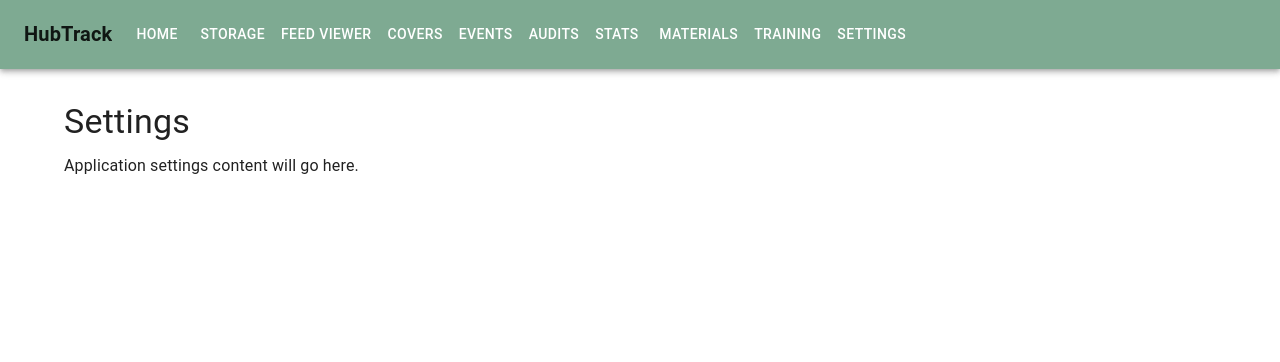
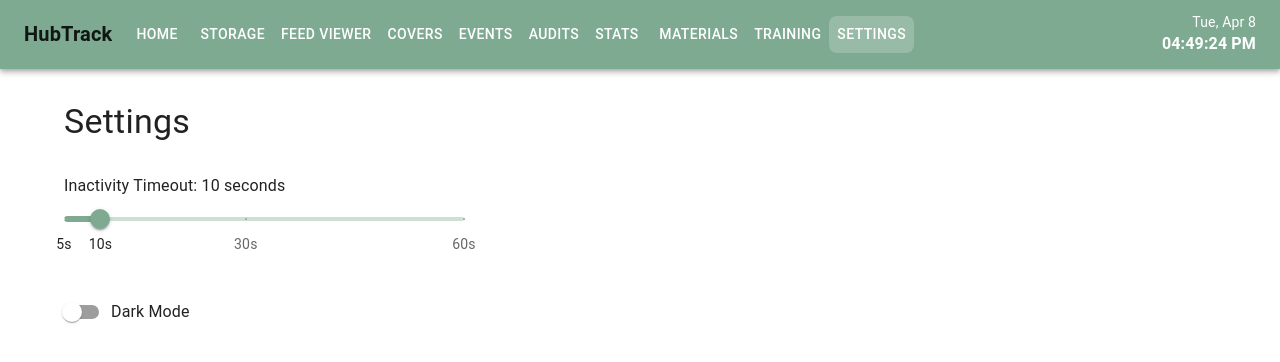
Before and after one commit to IBlack-Biogreen/hubTrack, a React (Vite) app in the folder frontend/: page /settings in a window 1280 px wide. Shown: the top 362 px of the page. Built offline with nearby package versions, Linux system fonts and the light colour scheme.

Commit message:
timeout and settings

```diff
--- a/frontend/src/App.tsx
+++ b/frontend/src/App.tsx
@@ -1,5 +1,5 @@
 import { BrowserRouter as Router, Routes, Route } from 'react-router-dom';
-import { ThemeProvider, createTheme } from '@mui/material/styles';
+import { ThemeProvider as MuiThemeProvider, createTheme } from '@mui/material/styles';
 import CssBaseline from '@mui/material/CssBaseline';
 import Navigation from './components/Navigation';
 import Home from './pages/Home';
@@ -12,8 +12,11 @@ import Stats from './pages/Stats';
 import Materials from './pages/Materials';
 import Training from './pages/Training';
 import Settings from './pages/Settings';
+import { useInactivityTimeout } from './hooks/useInactivityTimeout';
+import { TimeoutProvider } from './contexts/TimeoutContext';
+import { ThemeProvider, useThemeContext } from './contexts/ThemeContext';
 
-const theme = createTheme({
+const lightTheme = createTheme({
   palette: {
     mode: 'light',
     primary: {
@@ -40,11 +43,41 @@ const theme = createTheme({
   },
 });
 
-function App() {
+const darkTheme = createTheme({
+  palette: {
+    mode: 'dark',
+    primary: {
+      main: '#7EAA92',
+    },
+    secondary: {
+      main: '#C8E4B2',
+    },
+    info: {
+      main: '#FFD9B7',
+    },
+    success: {
+      main: '#9ED2BE',
+    },
+    background: {
+      default: '#121212',
+      paper: '#1E1E1E',
+    },
+  },
+  components: {
+    MuiButton: {
+      styleOverrides: {
+        root: {
+          borderRadius: 8,
+        },
+      },
+    },
+  },
+});
+
+function AppContent() {
+  useInactivityTimeout();
   return (
-    <ThemeProvider theme={theme}>
-      <CssBaseline />
-      <Router>
+    <>
       <Navigation />
       <Routes>
         <Route path="/" element={<Home />} />
@@ -58,8 +91,29 @@ function App() {
         <Route path="/training" element={<Training />} />
         <Route path="/settings" element={<Settings />} />
       </Routes>
+    </>
+  );
+}
+
+function ThemeWrapper() {
+  const { isDarkMode } = useThemeContext();
+  return (
+    <MuiThemeProvider theme={isDarkMode ? darkTheme : lightTheme}>
+      <CssBaseline />
+      <AppContent />
+    </MuiThemeProvider>
+  );
+}
+
+function App() {
+  return (
+    <Router>
+      <ThemeProvider>
+        <TimeoutProvider>
+          <ThemeWrapper />
+        </TimeoutProvider>
+      </ThemeProvider>
     </Router>
-    </ThemeProvider>
   );
 }
 
--- a/frontend/src/components/Navigation.tsx
+++ b/frontend/src/components/Navigation.tsx
@@ -1,5 +1,5 @@
 import { useState } from 'react';
-import { Link as RouterLink } from 'react-router-dom';
+import { Link as RouterLink, useLocation } from 'react-router-dom';
 import {
   AppBar,
   Box,
@@ -14,6 +14,7 @@ import {
   useTheme,
 } from '@mui/material';
 import MenuIcon from '@mui/icons-material/Menu';
+import { useCurrentTime } from '../hooks/useCurrentTime';
 
 const pages = [
   { name: 'Home', path: '/' },
@@ -32,6 +33,8 @@ function Navigation() {
   const [anchorElNav, setAnchorElNav] = useState<null | HTMLElement>(null);
   const theme = useTheme();
   const isMobile = useMediaQuery(theme.breakpoints.down('md'));
+  const location = useLocation();
+  const currentTime = useCurrentTime();
 
   const handleOpenNavMenu = (event: React.MouseEvent<HTMLElement>) => {
     setAnchorElNav(event.currentTarget);
@@ -39,6 +42,23 @@ function Navigation() {
 
   const handleCloseNavMenu = () => {
     setAnchorElNav(null);
+  };
+
+  const formatTime = (date: Date) => {
+    return date.toLocaleTimeString('en-US', {
+      hour: '2-digit',
+      minute: '2-digit',
+      second: '2-digit',
+      hour12: true
+    });
+  };
+
+  const formatDate = (date: Date) => {
+    return date.toLocaleDateString('en-US', {
+      weekday: 'short',
+      month: 'short',
+      day: 'numeric'
+    });
   };
 
   return (
@@ -97,6 +117,7 @@ function Navigation() {
                     onClick={handleCloseNavMenu}
                     component={RouterLink}
                     to={page.path}
+                    selected={location.pathname === page.path}
                   >
                     <Typography textAlign="center">{page.name}</Typography>
                   </MenuItem>
@@ -134,6 +155,7 @@ function Navigation() {
                     my: 2,
                     color: 'white',
                     display: 'block',
+                    backgroundColor: location.pathname === page.path ? 'rgba(255, 255, 255, 0.2)' : 'transparent',
                     '&:hover': {
                       backgroundColor: 'rgba(255, 255, 255, 0.1)',
                     },
@@ -144,6 +166,21 @@ function Navigation() {
               ))}
             </Box>
           )}
+
+          <Box sx={{
+            display: 'flex',
+            flexDirection: 'column',
+            alignItems: 'flex-end',
+            color: 'white',
+            ml: 'auto'
+          }}>
+            <Typography variant="body2">
+              {formatDate(currentTime)}
+            </Typography>
+            <Typography variant="body1" sx={{ fontWeight: 'bold' }}>
+              {formatTime(currentTime)}
+            </Typography>
+          </Box>
         </Toolbar>
       </Container>
     </AppBar>
--- /dev/null
+++ b/frontend/src/contexts/ThemeContext.tsx
@@ -0,0 +1,30 @@
+import { createContext, useContext, useState, ReactNode } from 'react';
+
+interface ThemeContextType {
+  isDarkMode: boolean;
+  toggleDarkMode: () => void;
+}
+
+const ThemeContext = createContext<ThemeContextType | undefined>(undefined);
+
+export function ThemeProvider({ children }: { children: ReactNode }) {
+  const [isDarkMode, setIsDarkMode] = useState(false);
+
+  const toggleDarkMode = () => {
+    setIsDarkMode(prev => !prev);
+  };
+
+  return (
+    <ThemeContext.Provider value={{ isDarkMode, toggleDarkMode }}>
+      {children}
+    </ThemeContext.Provider>
+  );
+}
+
+export function useThemeContext() {
+  const context = useContext(ThemeContext);
+  if (context === undefined) {
+    throw new Error('useThemeContext must be used within a ThemeProvider');
+  }
+  return context;
+}
--- /dev/null
+++ b/frontend/src/contexts/TimeoutContext.tsx
@@ -0,0 +1,26 @@
+import { createContext, useContext, useState, ReactNode } from 'react';
+
+interface TimeoutContextType {
+  timeout: number;
+  setTimeout: (value: number) => void;
+}
+
+const TimeoutContext = createContext<TimeoutContextType | undefined>(undefined);
+
+export function TimeoutProvider({ children }: { children: ReactNode }) {
+  const [timeout, setTimeout] = useState(10000); // Default 10 seconds
+
+  return (
+    <TimeoutContext.Provider value={{ timeout, setTimeout }}>
+      {children}
+    </TimeoutContext.Provider>
+  );
+}
+
+export function useTimeout() {
+  const context = useContext(TimeoutContext);
+  if (context === undefined) {
+    throw new Error('useTimeout must be used within a TimeoutProvider');
+  }
+  return context;
+}
--- /dev/null
+++ b/frontend/src/hooks/useCurrentTime.ts
@@ -0,0 +1,15 @@
+import { useState, useEffect } from 'react';
+
+export function useCurrentTime() {
+  const [time, setTime] = useState(new Date());
+
+  useEffect(() => {
+    const timer = setInterval(() => {
+      setTime(new Date());
+    }, 1000);
+
+    return () => clearInterval(timer);
+  }, []);
+
+  return time;
+}
--- /dev/null
+++ b/frontend/src/hooks/useInactivityTimeout.ts
@@ -0,0 +1,36 @@
+import { useEffect } from 'react';
+import { useNavigate } from 'react-router-dom';
+import { useTimeout } from '../contexts/TimeoutContext';
+
+export function useInactivityTimeout() {
+  const navigate = useNavigate();
+  const { timeout } = useTimeout();
+
+  useEffect(() => {
+    let timer: ReturnType<typeof setTimeout>;
+
+    const resetTimer = () => {
+      clearTimeout(timer);
+      timer = setTimeout(() => {
+        navigate('/');
+      }, timeout);
+    };
+
+    // Set up event listeners
+    const events = ['mousedown', 'mousemove', 'keypress', 'scroll', 'touchstart'];
+    events.forEach(event => {
+      document.addEventListener(event, resetTimer);
+    });
+
+    // Start the timer
+    resetTimer();
+
+    // Cleanup
+    return () => {
+      clearTimeout(timer);
+      events.forEach(event => {
+        document.removeEventListener(event, resetTimer);
+      });
+    };
+  }, [navigate, timeout]);
+}
--- a/frontend/src/pages/Settings.tsx
+++ b/frontend/src/pages/Settings.tsx
@@ -1,15 +1,55 @@
-import { Container, Typography, Box } from '@mui/material';
+import { Container, Typography, Box, Slider, Switch, FormControlLabel } from '@mui/material';
+import { useTimeout } from '../contexts/TimeoutContext';
+import { useThemeContext } from '../contexts/ThemeContext';
 
 function Settings() {
+  const { timeout, setTimeout } = useTimeout();
+  const { isDarkMode, toggleDarkMode } = useThemeContext();
+
+  const handleTimeoutChange = (event: Event, newValue: number | number[]) => {
+    setTimeout(newValue as number);
+  };
+
   return (
     <Container>
       <Box sx={{ mt: 4 }}>
         <Typography variant="h4" component="h1" gutterBottom>
           Settings
         </Typography>
-        <Typography>
-          Application settings content will go here.
-        </Typography>
+
+        <Box sx={{ mt: 4, maxWidth: 400 }}>
+          <Typography gutterBottom>
+            Inactivity Timeout: {timeout / 1000} seconds
+          </Typography>
+          <Slider
+            value={timeout}
+            onChange={handleTimeoutChange}
+            min={5000}
+            max={60000}
+            step={5000}
+            marks={[
+              { value: 5000, label: '5s' },
+              { value: 10000, label: '10s' },
+              { value: 30000, label: '30s' },
+              { value: 60000, label: '60s' },
+            ]}
+            valueLabelDisplay="auto"
+            valueLabelFormat={(value) => `${value / 1000}s`}
+          />
+
+          <Box sx={{ mt: 4 }}>
+            <FormControlLabel
+              control={
+                <Switch
+                  checked={isDarkMode}
+                  onChange={toggleDarkMode}
+                  color="primary"
+                />
+              }
+              label="Dark Mode"
+            />
+          </Box>
+        </Box>
       </Box>
     </Container>
   );
```
Lines whose indentation alone changed are shown as unchanged.
